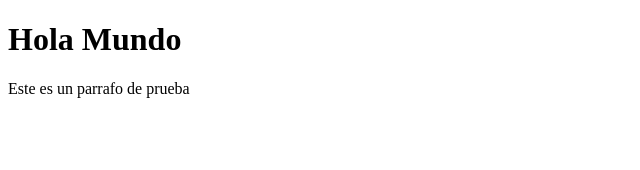
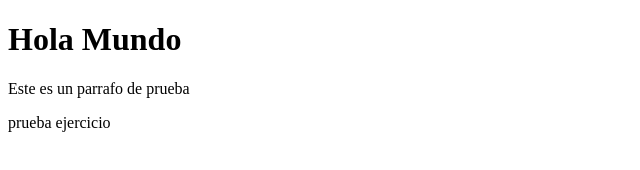
Before and after one commit to Alumnos2026/curso-web-responsive-2026-DavilaDominguez, a plain HTML site: page index.html in a window 1280 px wide. Shown: the whole page, without its empty margins (0-640 px from the left). Drawn offline with Linux system fonts and the light colour scheme.

Commit message:
Ejercicio Prueba

```diff
--- a/index.html
+++ b/index.html
@@ -8,5 +8,6 @@
 <body>
     <h1>Hola Mundo</h1>
     <p>Este es un parrafo de prueba</p>
+    <p>prueba ejercicio</p>
 </body>
 </html>
```
Also changed, not shown: prueba.txt (added).
